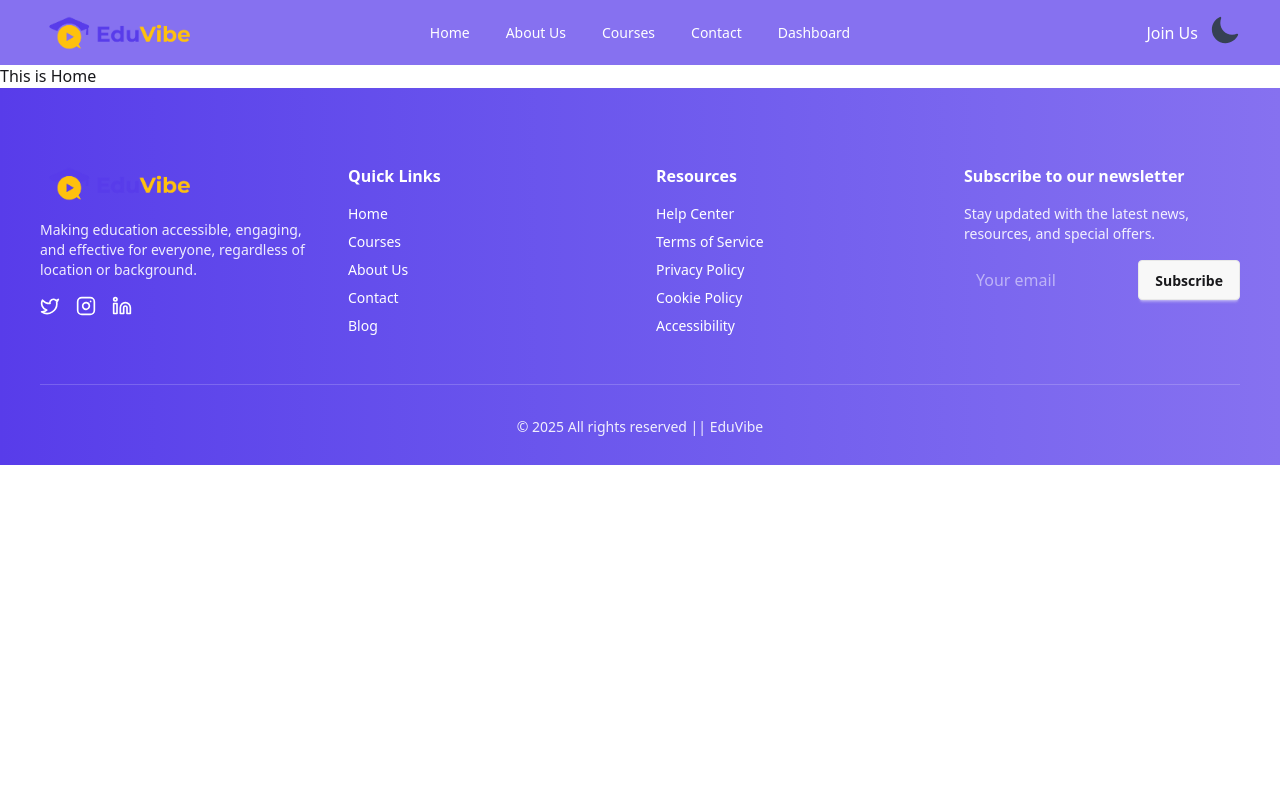
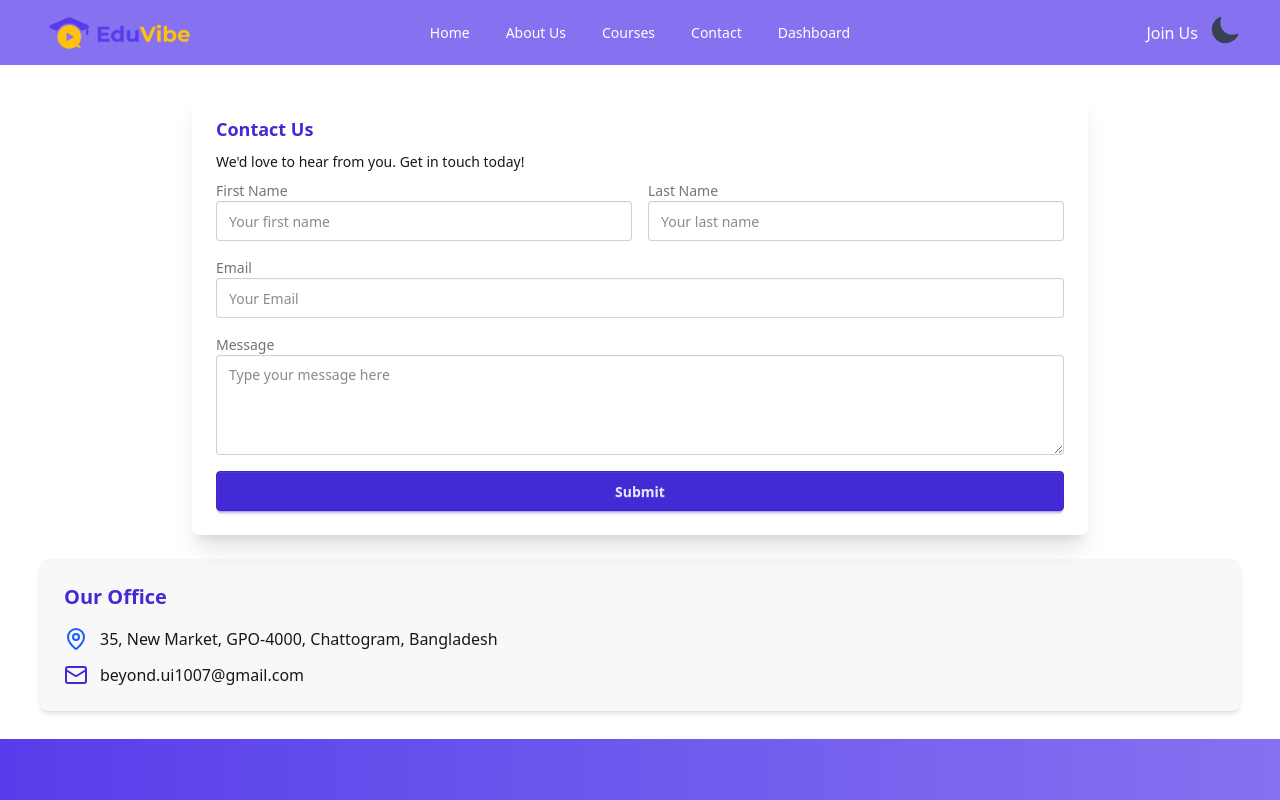
Before and after one commit to bornilshopno/eduvibe-react, a React (Vite) app: page /contact in a window 1280 px wide. Shown: the top 800 px of the page. Built offline with nearby package versions, Linux system fonts and the light colour scheme; no server answers.

Commit message:
contact page with api by satyajit

```diff
--- a/package.json
+++ b/package.json
@@ -10,12 +10,14 @@
     "preview": "vite preview"
   },
   "dependencies": {
+    "@hookform/resolvers": "^4.1.3",
     "@tailwindcss/vite": "^4.0.15",
     "@tanstack/react-query": "^5.69.0",
     "axios": "^1.8.4",
     "firebase": "^11.5.0",
     "localforage": "^1.10.0",
     "lottie-react": "^2.4.1",
+    "lucide-react": "^0.483.0",
     "match-sorter": "^8.0.0",
     "react": "^19.0.0",
     "react-dom": "^19.0.0",
@@ -25,7 +27,8 @@
     "react-simple-captcha": "^9.3.1",
     "sort-by": "^1.2.0",
     "sweetalert2": "^11.17.2",
-    "tailwindcss": "^4.0.15"
+    "tailwindcss": "^4.0.15",
+    "zod": "^3.24.2"
   },
   "devDependencies": {
     "@eslint/js": "^9.21.0",
--- a/src/auths/AuthProvider.jsx
+++ b/src/auths/AuthProvider.jsx
@@ -2,8 +2,6 @@ import { createContext, useEffect, useState } from "react";
 import { createUserWithEmailAndPassword, getAuth, GoogleAuthProvider, onAuthStateChanged, signInWithEmailAndPassword, signInWithPopup, signOut, updateProfile } from "firebase/auth";
 import app from "./firebase.config";
 import useAxiosPublic from "../Hooks/useAxiosPublic";
-
-
 
 
 export const AuthContext = createContext(null)
@@ -11,8 +9,8 @@ const AuthProvider = ({ children }) => {
     const auth = getAuth(app);
     const axiosPublicly = useAxiosPublic()
     const [registered, setRegistered] = useState(false);
-    const [user, setUser] = useState([]);
-    const [loading, setLoading] = useState(null);
+    const [user, setUser] = useState([]); //useState(null)
+    const [loading, setLoading] = useState(null); //useState(true)
 
 
 
@@ -40,7 +38,7 @@ const AuthProvider = ({ children }) => {
 
         })
         return (() => unSubscribe())
-    }, [auth, axiosPublicly])
+    }, [auth, axiosPublicly]) //  auth is not needed as a dependency
 
 
     const createUser = (email, password) => {
--- a/src/core components/Routes.jsx
+++ b/src/core components/Routes.jsx
@@ -7,6 +7,7 @@ import ErrorPage from "../shared components/ErrorPage";
 import Home from "../pages/home/Home";
 import JoinUs from "../auths/JoinUs";
 import About from "../pages/about/About";
+import Contact from "../pages/Contact/Contact";
 
 const router = createBrowserRouter([
     {
@@ -20,7 +21,7 @@ const router = createBrowserRouter([
             },
             {
                 path: "/contact",
-                element:<Home/>
+                element:<Contact/>
             },
             {
                 path: "/courses",
--- /dev/null
+++ b/src/pages/Contact/Contact.jsx
@@ -0,0 +1,96 @@
+import { useState } from "react";
+import { useForm } from "react-hook-form";
+import { zodResolver } from "@hookform/resolvers/zod";
+import { z } from "zod";
+import { Mail, MapPin } from "lucide-react";
+
+const formSchema = z.object({
+  firstName: z.string().min(2, "First name must be at least 2 characters").max(50),
+  lastName: z.string().min(2, "Last name must be at least 2 characters").max(50),
+  email: z.string().email("Invalid email format"),
+  message: z.string().min(5, "Message must be at least 5 characters"),
+});
+
+export default function ContactForm() {
+  const [isSubmitting, setIsSubmitting] = useState(false);
+  const form = useForm({
+    resolver: zodResolver(formSchema),
+    defaultValues: {
+      firstName: "",
+      lastName: "",
+      email: "",
+      message: "",
+    //   createdAt: new Date()
+    },
+  });
+
+  async function onSubmit(values) {
+    try {
+      setIsSubmitting(true);
+      const submissionData = {
+        ...values,
+        createdAt: new Date()
+      }
+      const response = await fetch("https://eduvibe-react-backend.vercel.app/contacts", {
+        method: "POST",
+        headers: { "Content-Type": "application/json" },
+        body: JSON.stringify(submissionData),
+      });
+      const result = await response.json();
+      alert(response.ok ? "Message sent successfully!" : result.message || "Something went wrong!");
+    } catch (error) {
+      console.error("Submission failed", error);
+    } finally {
+      setIsSubmitting(false);
+    }
+  }
+
+  return (
+    <div className="container mx-auto py-4 md:py-7 px-3 md:px-10">
+      <div className="card bg-base-100 shadow-xl max-w-4xl mx-auto">
+        <div className="card-body">
+          <h2 className="card-title text-primary">Contact Us</h2>
+          <p>We'd love to hear from you. Get in touch today!</p>
+          <form onSubmit={form.handleSubmit(onSubmit)} className="space-y-4">
+            <div className="grid grid-cols-1 md:grid-cols-2 gap-4">
+              <div>
+                <label className="label">First Name</label>
+                <input {...form.register("firstName")} className="input input-bordered w-full" placeholder="Your first name" />
+                {form.formState.errors.firstName && <p className="text-error">{form.formState.errors.firstName.message}</p>}
+              </div>
+              <div>
+                <label className="label">Last Name</label>
+                <input {...form.register("lastName")} className="input input-bordered w-full" placeholder="Your last name" />
+                {form.formState.errors.lastName && <p className="text-error">{form.formState.errors.lastName.message}</p>}
+              </div>
+            </div>
+            <div>
+              <label className="label">Email</label>
+              <input {...form.register("email")} className="input input-bordered w-full" placeholder="Your Email" />
+              {form.formState.errors.email && <p className="text-error">{form.formState.errors.email.message}</p>}
+            </div>
+            <div>
+              <label className="label">Message</label>
+              <textarea {...form.register("message")} className="textarea textarea-bordered w-full min-h-[100px]" placeholder="Type your message here"></textarea>
+              {form.formState.errors.message && <p className="text-error">{form.formState.errors.message.message}</p>}
+            </div>
+            <button type="submit" className="btn btn-primary w-full" disabled={isSubmitting}>
+              {isSubmitting ? "Submitting..." : "Submit"}
+            </button>
+          </form>
+        </div>
+      </div>
+      <div className="bg-base-200 p-6 rounded-lg mt-6 shadow-md">
+        <h3 className="text-primary text-xl font-semibold mb-4">Our Office</h3>
+        <div className="flex items-center space-x-3 mb-3">
+          <MapPin className="text-blue-600" />
+          <p>35, New Market, GPO-4000, Chattogram, Bangladesh</p>
+        </div>
+        <div className="flex items-center space-x-3">
+          <Mail className="text-primary" />
+          <p>beyond.ui1007@gmail.com</p>
+        </div>
+      </div>
+    </div>
+  );
+}
--- /dev/null
+++ b/src/pages/Contact/Contact_bk.jsx
@@ -0,0 +1,153 @@
+import { useState } from "react";
+import { Button } from "../components/ui/button";
+import {
+  Card,
+  CardContent,
+  CardDescription,
+  CardFooter,
+  CardHeader,
+  CardTitle,
+} from "../components/ui/card";
+import {
+  Form,
+  FormControl,
+  FormField,
+  FormItem,
+  FormLabel,
+  FormMessage,
+} from "../components/ui/form";
+import { Input } from "../components/ui/input";
+import { Textarea } from "../components/ui/textarea";
+import { useForm } from "react-hook-form";
+import { zodResolver } from "@hookform/resolvers/zod";
+import { z } from "zod";
+import { Mail, MapPin, Phone } from "lucide-react";
+
+const formSchema = z.object({
+  firstName: z.string().min(2, "First name must be at least 2 characters").max(50),
+  lastName: z.string().min(2, "Last name must be at least 2 characters").max(50),
+  email: z.string().email("Invalid email format"),
+  message: z.string().min(5, "Message must be at least 5 characters"),
+});
+
+export default function ContactForm() {
+  const [isSubmitting, setIsSubmitting] = useState(false);
+
+  const form = useForm({
+    resolver: zodResolver(formSchema),
+    defaultValues: {
+      firstName: "",
+      lastName: "",
+      email: "",
+      message: "",
+    },
+  });
+
+  async function onSubmit(values) {
+    try {
+      const response = await fetch("https://eduvibe-react-backend.vercel.app/api/contact", {
+        method: "POST",
+        headers: { "Content-Type": "application/json" },
+        body: JSON.stringify(values),
+      });
+
+      const result = await response.json();
+      if (response.ok) {
+        alert("Message sent successfully!");
+      } else {
+        alert(result.message || "Something went wrong!");
+      }
+    } catch (error) {
+      console.error("Submission failed", error);
+    }
+  }
+
+  return (
+    <div className="container mx-auto py-4 md:py-7 px-3 md:px-10">
+      <Card className="mx-auto max-w-4xl bg-primary-50 border border-primary-200 shadow-lg">
+        <CardHeader className="text-center">
+          <CardTitle className="text-primary-600 text-2xl">Contact Us</CardTitle>
+          <CardDescription>We'd love to hear from you. Get in touch today!</CardDescription>
+        </CardHeader>
+
+        <CardContent className="grid grid-cols-1 md:grid-cols-2 gap-8">
+          <div>
+            <Form {...form}>
+              <form onSubmit={form.handleSubmit(onSubmit)} className="space-y-6">
+                <div className="grid grid-cols-2 gap-4">
+                  <FormField
+                    control={form.control}
+                    name="firstName"
+                    render={({ field }) => (
+                      <FormItem>
+                        <FormLabel>First Name</FormLabel>
+                        <FormControl>
+                          <Input placeholder="Your first name" {...field} />
+                        </FormControl>
+                        <FormMessage />
+                      </FormItem>
+                    )}
+                  />
+                  <FormField
+                    control={form.control}
+                    name="lastName"
+                    render={({ field }) => (
+                      <FormItem>
+                        <FormLabel>Last Name</FormLabel>
+                        <FormControl>
+                          <Input placeholder="Your last name" {...field} />
+                        </FormControl>
+                        <FormMessage />
+                      </FormItem>
+                    )}
+                  />
+                </div>
+                <FormField
+                  control={form.control}
+                  name="email"
+                  render={({ field }) => (
+                    <FormItem>
+                      <FormLabel>Email</FormLabel>
+                      <FormControl>
+                        <Input placeholder="Your Email" {...field} />
+                      </FormControl>
+                      <FormMessage />
+                    </FormItem>
+                  )}
+                />
+                <FormField
+                  control={form.control}
+                  name="message"
+                  render={({ field }) => (
+                    <FormItem>
+                      <FormLabel>Message</FormLabel>
+                      <FormControl>
+                        <Textarea placeholder="Type your message here" className="min-h-[100px]" {...field} />
+                      </FormControl>
+                      <FormMessage />
+                    </FormItem>
+                  )}
+                />
+                <Button type="submit" className="w-full bg-primary-600 hover:bg-primary-400" disabled={isSubmitting}>
+                  {isSubmitting ? "Submitting..." : "Submit"}
+                </Button>
+              </form>
+            </Form>
+          </div>
+
+          <div className="bg-primary-100 p-6 rounded-lg">
+            <h3 className="text-primary-600 text-xl font-semibold mb-4">Our Office</h3>
+            <div className="flex items-center space-x-3 mb-3">
+              <MapPin className="text-blue-600" />
+              <p>35, New Market, GPO-4000, Chattogram, Bangladesh</p>
+            </div>
+            <div className="flex items-center space-x-3">
+              <Mail className="text-primary-600" />
+              <p>beyond.ui1007@gmail.com</p>
+            </div>
+          </div>
+        </CardContent>
+      </Card>
+    </div>
+  );
+}
```
Also changed, not shown: 1 other file (tests, documents, lock files or other folders).
